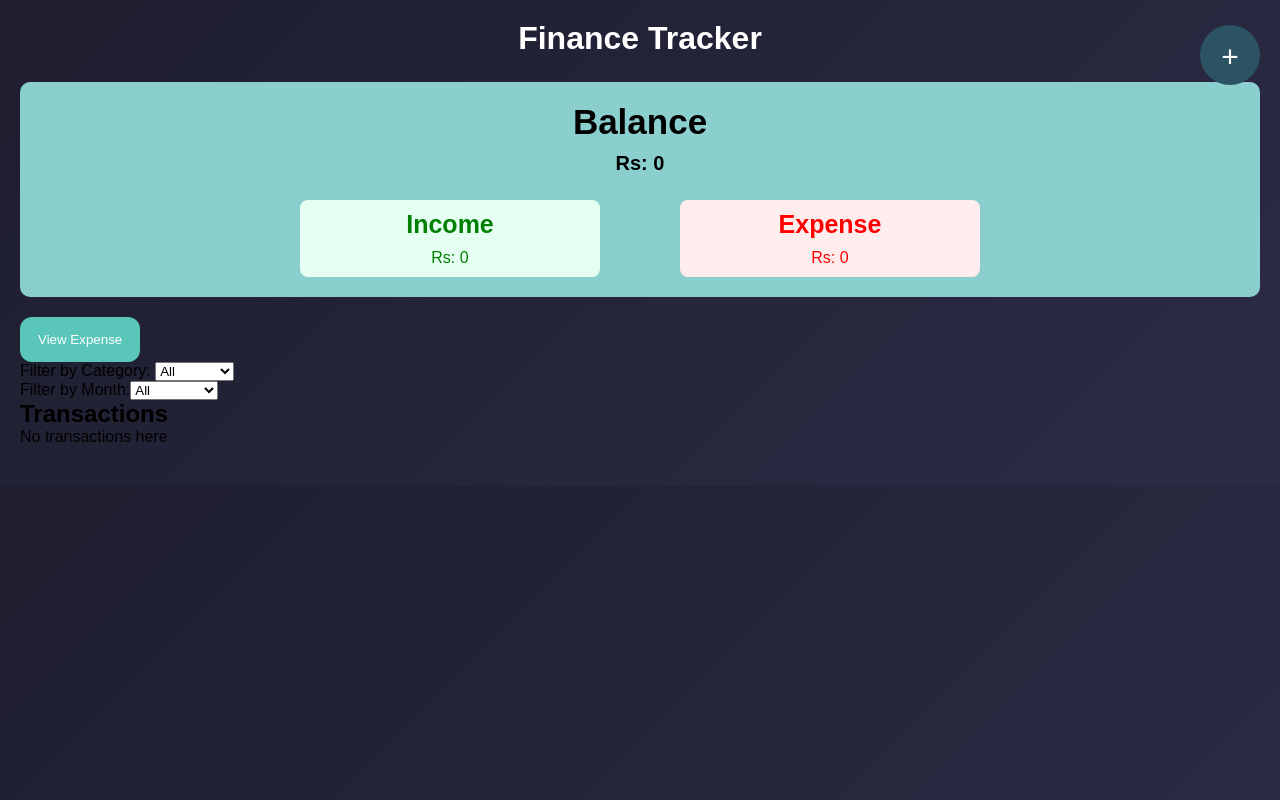
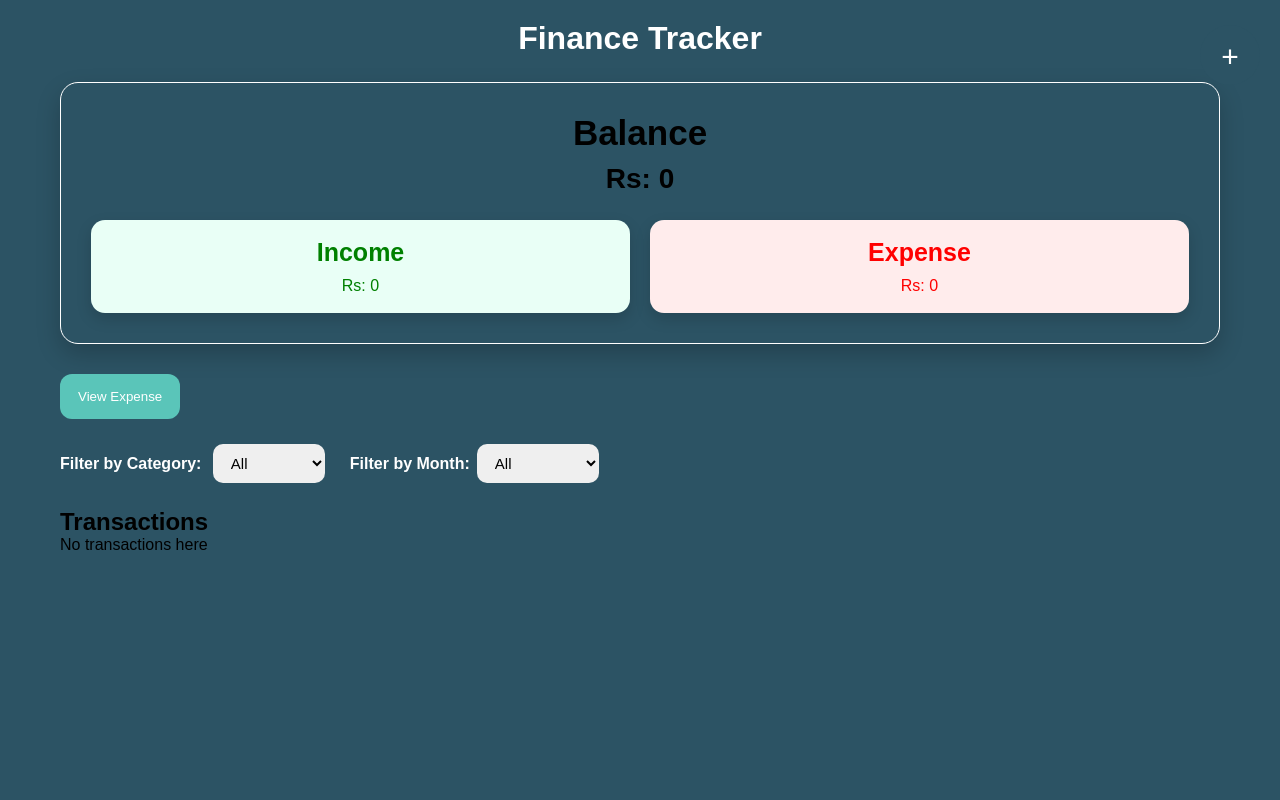
Before and after one commit to Sameerali0/finance-tracker, a React (Vite) app: page /app in a window 1280 px wide. Built offline with nearby package versions, Linux system fonts and the light colour scheme.

Commit message:
added balance container styling and filters styling

```diff
--- a/src/index.css
+++ b/src/index.css
@@ -7,13 +7,14 @@
 
 body{
     font-family: Arial, sans-serif;
-    background: linear-gradient(135deg, #1e1e2f, #2b2b45);
+    background: #2c5364;
 }
 
 .main-container{
 
-    padding: 20px;
+    padding: 20px 20px;
     margin: auto;
+    max-width: 1200px;
 
 }
 
@@ -25,52 +26,56 @@ h1{
 
 .balance-container{
 
-    background: #8acece;
-    padding: 20px;
-    border-radius: 10px;
-    margin-bottom: 20px;
+    border: 1px solid white;
+    padding: 30px;
+    border-radius: 18px;
+    margin-bottom: 30px;
+    box-shadow: 0 10px 25px #00000033;
+}
+
+.balance-container h2{
+
+    font-size: 35px;
+    margin-bottom: 10px;
+    text-align: center;
 
 }
 
-.balance-container h2{
-    margin-bottom: 10px;
-    font-size: 35px;
+.balance{
+
+    font-size: 28px;
     font-weight: bold;
     text-align: center;
-}
 
-.balance{
-    font-size: 20px;
-    text-align: center;
-    font-weight: bold;
 }
 
 .income-expense-container{
 
     display: flex;
-    align-items: center;
-    justify-content: center;
+    /* align-items: center; */
+    /* justify-content: center; */
     margin-top: 25px;
-    gap: 80px;
+    gap: 20px;
 
 }
 
 .income-expense-container div{
 
-    width: 25%;
-    padding: 10px;
-    border-radius: 8px;
+    flex: 1;
+    padding: 18px;
+    border-radius: 14px;
     text-align: center;
+    box-shadow: 0 6px 15px rgba(0,0,0,0.15);
 
 }
 
 .income-expense-container .income{
-    background: rgb(230, 255, 243);
-    color: green;
+    background: #e9fff6;
+    color: #008000;
 }
 .income-expense-container .expense{
-    background: rgb(255, 236, 236);
-    color: red;
+    background: #ffecec;
+    color: #ff0000;
 }
 
 .income-expense-container h3{
@@ -78,6 +83,32 @@ h1{
     font-size: 25px;
     margin-bottom: 10px;
 }
+
+.filter-container{
+
+    display: flex;
+    gap: 25px;
+    margin: 25px 0;
+
+}
+
+.filter-container label{
+
+    font-weight: bold;
+    color: white;
+
+}
+
+.filter-container select{
+
+    padding: 10px 14px;
+    border-radius: 10px;
+    border: none;
+    font-size: 15px;
+    cursor: pointer;
+    margin-left: 7px;
+}
+
 
 .transaction-form-btn{
 
--- a/src/pages/Dashboard.jsx
+++ b/src/pages/Dashboard.jsx
@@ -62,8 +62,10 @@ function Dashboard() {
               </div>
             </div>
         )}
-        <CategoryFilter selectedCategory={selectedCategory} setSelectedCategory={setSelectedCategory}/>
-        <MonthFilter selectedMonth={selectedMonth} setSelectedMonth={setSelectedMonth}/>
+        <div className="filter-container">
+          <CategoryFilter selectedCategory={selectedCategory} setSelectedCategory={setSelectedCategory}/>
+          <MonthFilter selectedMonth={selectedMonth} setSelectedMonth={setSelectedMonth}/>
+        </div>
         <TransactionList transactions={filteredTransactions} deleteTransaction={deleteTransaction}/>
       </div>
   )
```
